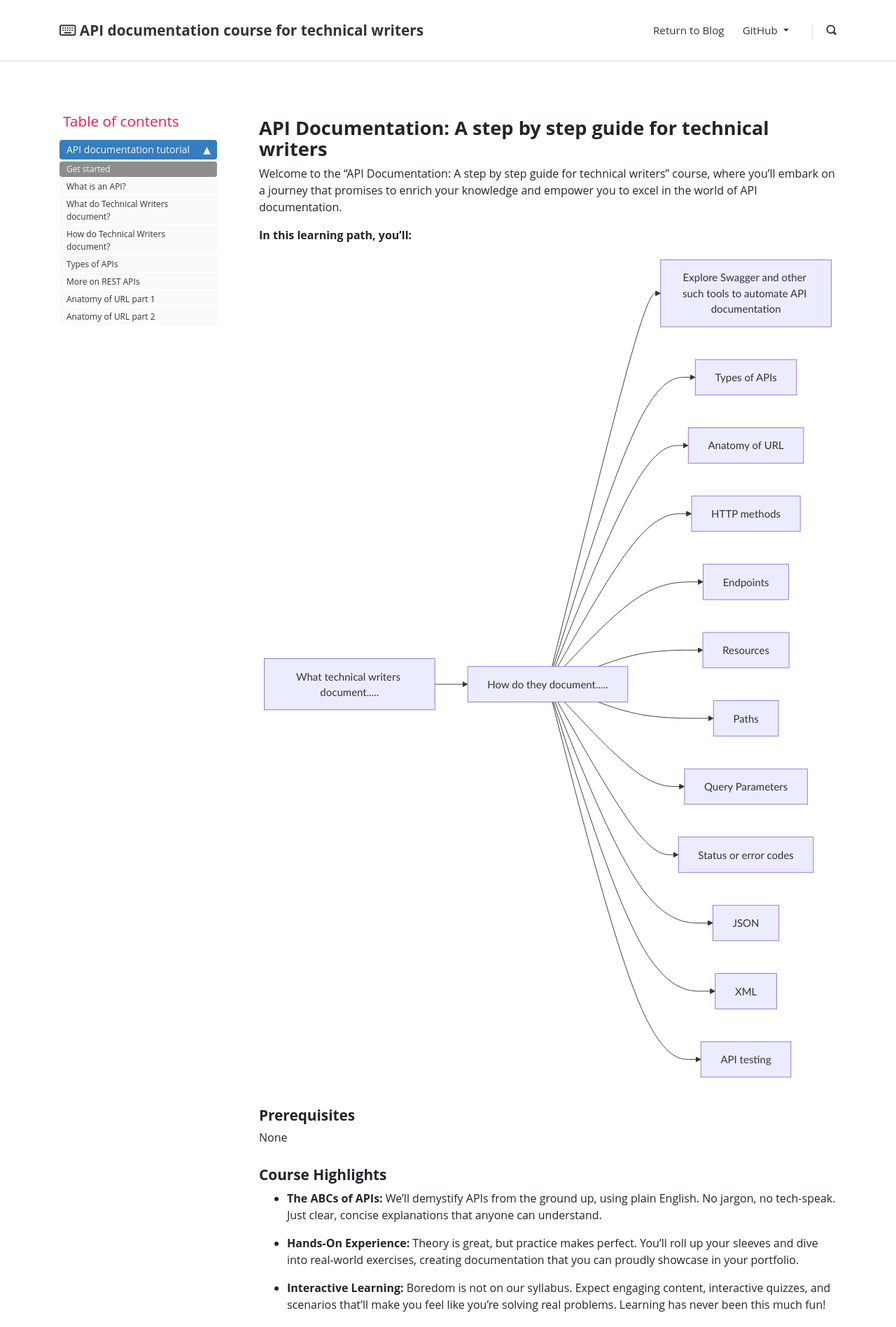
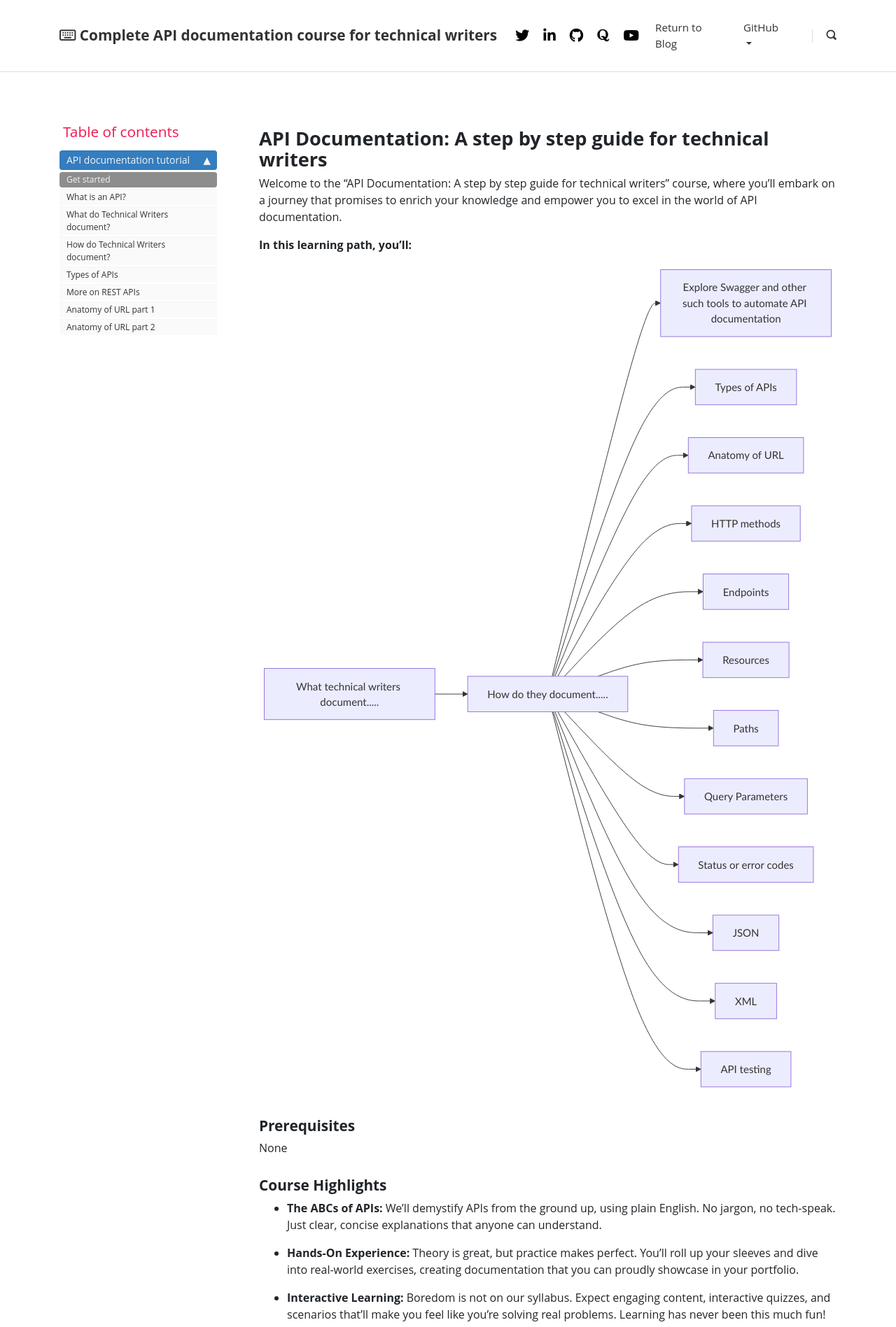
Before and after one commit to gautriv/apidocumentation, a Jekyll site: the page built from index.md, in a window 1280 px wide. Shown: the top 1897 px of the page at 70% size. Built offline with Jekyll 4.4.1, drawn with Linux system fonts in a browser that asks for light colours; nearby versions of some CDN libraries; comment, search, counter and statistics services are not loaded.

Commit message:
Updated settings

```diff
--- a/_includes/footer.html
+++ b/_includes/footer.html
@@ -12,6 +12,8 @@
                     <li class="list-inline-item"><a href="https://twitter.com/beingtechwriter"><i class="fa fa-twitter"></i></a>
                                 </li>
                     <li class="list-inline-item"><a href="https://beingtechnicalwriter.quora.com"><i class="fa fa-quora"></i></a>
+                                </li>
+                    <li class="list-inline-item"><a href="https://www.youtube.com/channel/UCBrWnqQ9J3ZG_XKq6Ts1-_w"><i class="fa fa-youtube"></i></a>
                                 </li>
                 </ul>
             </div>
--- a/_includes/topnavigation.html
+++ b/_includes/topnavigation.html
@@ -1,3 +1,29 @@
+<style>
+    .social-links {
+        display: flex;
+        align-items: center;
+        justify-content: center;
+    }
+
+    .social-links a {
+        margin: 0 10px; /* Adjust the margin as needed */
+        font-size: 20px; /* Adjust the font size as needed */
+        color: #000; /* Adjust the color as needed */
+    }
+
+    /* Media query for smaller screens */
+    @media (max-width: 768px) {
+        .social-links {
+            flex-direction: row; /* Display icons in a row on smaller screens */
+            justify-content: space-around;
+        }
+
+        .social-links a {
+            margin: 0 5px; /* Adjust the margin for closer spacing */
+        }
+    }
+</style>
+
 <nav class="navbar navbar-expand-lg">
     <div class="search-area">
         <div class="search-area-inner d-flex align-items-center justify-content-center">
@@ -15,16 +41,23 @@
         </div>
     </div>
     <div class="container">
-        <!-- Navbar Brand -->
         <div class="navbar-header d-flex align-items-center justify-content-between">
-            <!-- Navbar Brand --><a class="navbar-brand" href="{{ "/" | prepend: site.baseurl }}"><i class="fa fa-keyboard-o"></i>
-                API documentation course for technical writers</a>
+            <a class="navbar-brand" href="{{ "/" | prepend: site.baseurl }}"><i class="fa fa-keyboard-o"></i> Complete API documentation course for technical writers</a>
+
+            <!-- Social Media Links (Centered) -->
+            <div class="social-links">
+                <a href="https://twitter.com/beingtechwriter" target="_blank" rel="noopener noreferrer"><i class="fa fa-twitter"></i></a>
+                <a href="https://www.linkedin.com/in/gauravtrivedi1988/" target="_blank" rel="noopener noreferrer"><i class="fa fa-linkedin"></i></a>
+                <a href="https://github.com/gautriv" target="_blank" rel="noopener noreferrer"><i class="fa fa-github"></i></a>
+                <a href="https://beingtechnicalwriter.quora.com" target="_blank" rel="noopener noreferrer"><i class="fa fa-quora"></i></a>
+                <a href="https://www.youtube.com/channel/UCBrWnqQ9J3ZG_XKq6Ts1-_w" target="_blank" rel="noopener noreferrer"><i class="fa fa-youtube"></i></a>
+                <!-- Add more social media links as needed -->
+            </div>
+
             <!-- Toggle Button-->
-            <button type="button" data-toggle="collapse" data-target="#navbarcollapse" aria-controls="navbarcollapse"
-                aria-expanded="false" aria-label="Toggle navigation"
-                class="navbar-toggler"><span></span><span></span><span></span></button>
+            <button type="button" data-toggle="collapse" data-target="#navbarcollapse" aria-controls="navbarcollapse" aria-expanded="false" aria-label="Toggle navigation" class="navbar-toggler"><span></span><span></span><span></span></button>
         </div>
         <!-- Navbar Menu -->
         {% include navbarmenu.html %}
     </div>
-  </nav>
+</nav>
```
Also changed, not shown: favicon.ico.
